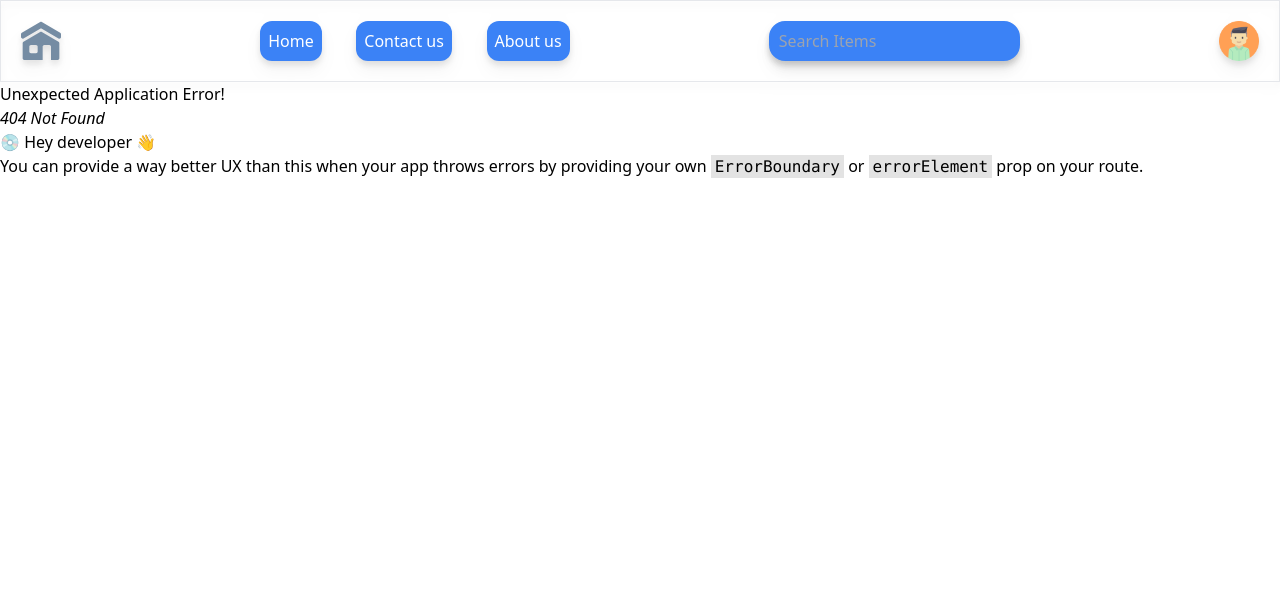
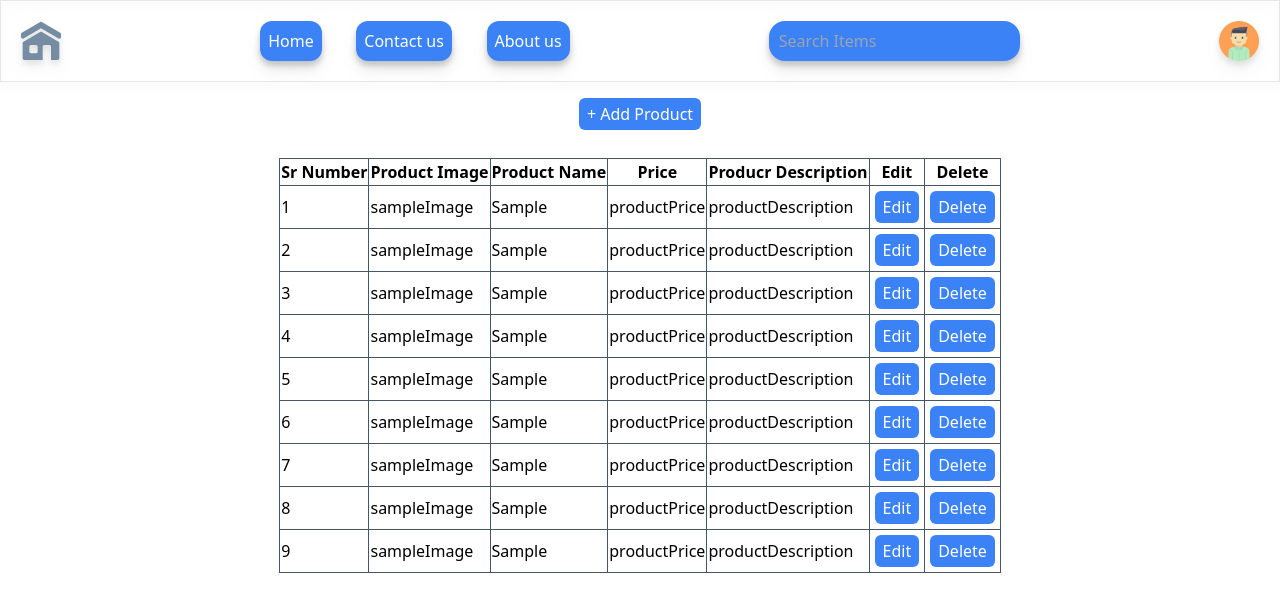
Before and after one commit to Masoom24/easy-farm, a React (Create React App) app: page /myProduct in a window 1280 px wide. Before the commit this address had no page. Shown: the top 612 px of the page. Built offline with nearby package versions, Linux system fonts and the light colour scheme.

Commit message:
Added viewProduct and some small changes

```diff
--- a/src/header/Header.jsx
+++ b/src/header/Header.jsx
@@ -1,21 +1,21 @@
 import React from 'react';
-import {Link} from 'react-router-dom';
+import { Link } from 'react-router-dom';
 import homesvg from '../asset/Icons/homesvg.svg';
 import profilePNG from '../asset/Icons/profile.png'
 
-const Header = () =>{
-    return(
+const Header = () => {
+    return (
         <>
 
             <div className='flex justify-between p-5 border drop-shadow-lg bg-mintcream-400 text-white'>
-        <div><img src={homesvg} alt="" className='w-10'/></div>
+                <div><img src={homesvg} alt="" className='w-10' /></div>
                 <div className='flex justify-between w-1/4 clear-none list-none'>
-            <div><li className='drop-shado-lg transition ease-in-out delay-150 bg-blue-500 hover:-translate-y-1 hover:scale-110 hover:bg-indigo-500 duration-300 rounded-xl p-2'><Link to='/home'>Home</Link></li></div>
-            <div><li className='drop-shado-lg transition ease-in-out delay-150 bg-blue-500 hover:-translate-y-1 hover:scale-110 hover:bg-indigo-500 duration-300 rounded-xl p-2'><Link to='/contactUs'>Contact us</Link></li></div>
-            <div><li className='drop-shado-lg transition ease-in-out delay-150 bg-blue-500 hover:-translate-y-1 hover:scale-110 hover:bg-indigo-500 duration-300 rounded-xl p-2'><Link to='/aboutUs'>About us</Link></li></div>
+                    <div><li className='drop-shadow-lg transition ease-in-out delay-150 bg-blue-500 hover:-translate-y-1 hover:scale-110 hover:bg-indigo-500 duration-300 rounded-xl p-2'><Link to='/home'>Home</Link></li></div>
+                    <div><li className='drop-shadow-lg transition ease-in-out delay-150 bg-blue-500 hover:-translate-y-1 hover:scale-110 hover:bg-indigo-500 duration-300 rounded-xl p-2'><Link to='/contactUs'>Contact us</Link></li></div>
+                    <div><li className='drop-shadow-lg transition ease-in-out delay-150 bg-blue-500 hover:-translate-y-1 hover:scale-110 hover:bg-indigo-500 duration-300 rounded-xl p-2'><Link to='/aboutUs'>About us</Link></li></div>
                 </div>
                 <div className='flex text-white'>
-            <input type="search" name="" id="" className='border-2 border-blue-500 px-2 py-1 focus:outline-0 rounded-2xl bg-blue-500 drop-shadow-lg hover:bg-indigo-500' placeholder='Search Items'/>
+                    <input type="search" name="" id="" className='border-2 border-blue-500 px-2 py-1 focus:outline-0 rounded-2xl bg-blue-500 drop-shadow-lg hover:bg-indigo-500' placeholder='Search Items' />
                 </div>
                 <div><img src={profilePNG} className='w-10 drop-shado-lg' alt="" /></div>
             </div>
--- /dev/null
+++ b/src/viewProduct/ViewProducts.jsx
@@ -0,0 +1,97 @@
+import React from 'react';
+
+const ViewProducts = () => {
+    const data = [
+        {
+            productName: "Sample",
+            productImage: "sampleImage",
+            productPrice: "productPrice",
+            productDescription: "productDescription"
+        },
+        {
+            productName: "Sample",
+            productImage: "sampleImage",
+            productPrice: "productPrice",
+            productDescription: "productDescription"
+        },
+        {
+            productName: "Sample",
+            productImage: "sampleImage",
+            productPrice: "productPrice",
+            productDescription: "productDescription"
+        },
+        {
+            productName: "Sample",
+            productImage: "sampleImage",
+            productPrice: "productPrice",
+            productDescription: "productDescription"
+        },
+        {
+            productName: "Sample",
+            productImage: "sampleImage",
+            productPrice: "productPrice",
+            productDescription: "productDescription"
+        },
+        {
+            productName: "Sample",
+            productImage: "sampleImage",
+            productPrice: "productPrice",
+            productDescription: "productDescription"
+        },
+        {
+            productName: "Sample",
+            productImage: "sampleImage",
+            productPrice: "productPrice",
+            productDescription: "productDescription"
+        },
+        {
+            productName: "Sample",
+            productImage: "sampleImage",
+            productPrice: "productPrice",
+            productDescription: "productDescription"
+        },
+        {
+            productName: "Sample",
+            productImage: "sampleImage",
+            productPrice: "productPrice",
+            productDescription: "productDescription"
+        },
+    ]
+    return (
+        <>
+            <div>
+                <div className='flex justify-center my-2'><button className='flex p-1 px-2 my-2 text-white bg-blue-500 rounded-md transition ease-in-out delay-150 hover:-translate-y-1 hover:scale-110 hover:bg-indigo-500 duration-300 '>+ Add Product</button></div>
+            </div>
+            <div className='flex justify-center my-5'>
+                <table className='table-auto border-collapes border border-slate-500'>
+                    <thead>
+                        <tr>
+                            <th className='border border-slate-600'>Sr Number</th>
+                            <th className='border border-slate-600'>Product Image</th>
+                            <th className='border border-slate-600'>Product Name</th>
+                            <th className='border border-slate-600'>Price</th>
+                            <th className='border border-slate-600'>Producr Description</th>
+                            <th className='border border-slate-600'>Edit</th>
+                            <th className='border border-slate-600'>Delete</th>
+                        </tr>
+                    </thead>
+                    <tbody>
+                        {data.map((value, index) => (<tr>
+                            <td className='border border-slate-600'>{index + 1}</td>
+                            <td className='border border-slate-600'>{value.productImage}</td>
+                            <td className='border border-slate-600'>{value.productName}</td>
+                            <td className='border border-slate-600'>{value.productPrice}</td>
+                            <td className='border border-slate-600'>{value.productDescription}</td>
+                            <td className='border border-slate-600'><button className='flex p-1 px-2 text-white m-1 bg-blue-500 rounded-md transition ease-in-out delay-150 hover:-translate-y-1 hover:scale-110 hover:bg-indigo-500 duration-300 '>Edit</button></td>
+                            <td className='border border-slate-600'><button className='flex p-1 px-2 text-white m-1 bg-blue-500 rounded-md transition ease-in-out delay-150 hover:-translate-y-1 hover:scale-110 hover:bg-indigo-500 duration-300 '>Delete</button></td>
+                        </tr>))}
+                    </tbody>
+
+                </table>
+            </div>
+
+        </>
+    )
+}
+
+export default ViewProducts
```
Also changed, not shown: src/App.js (+8 -2 lines). Lines whose indentation alone changed are shown as unchanged.
